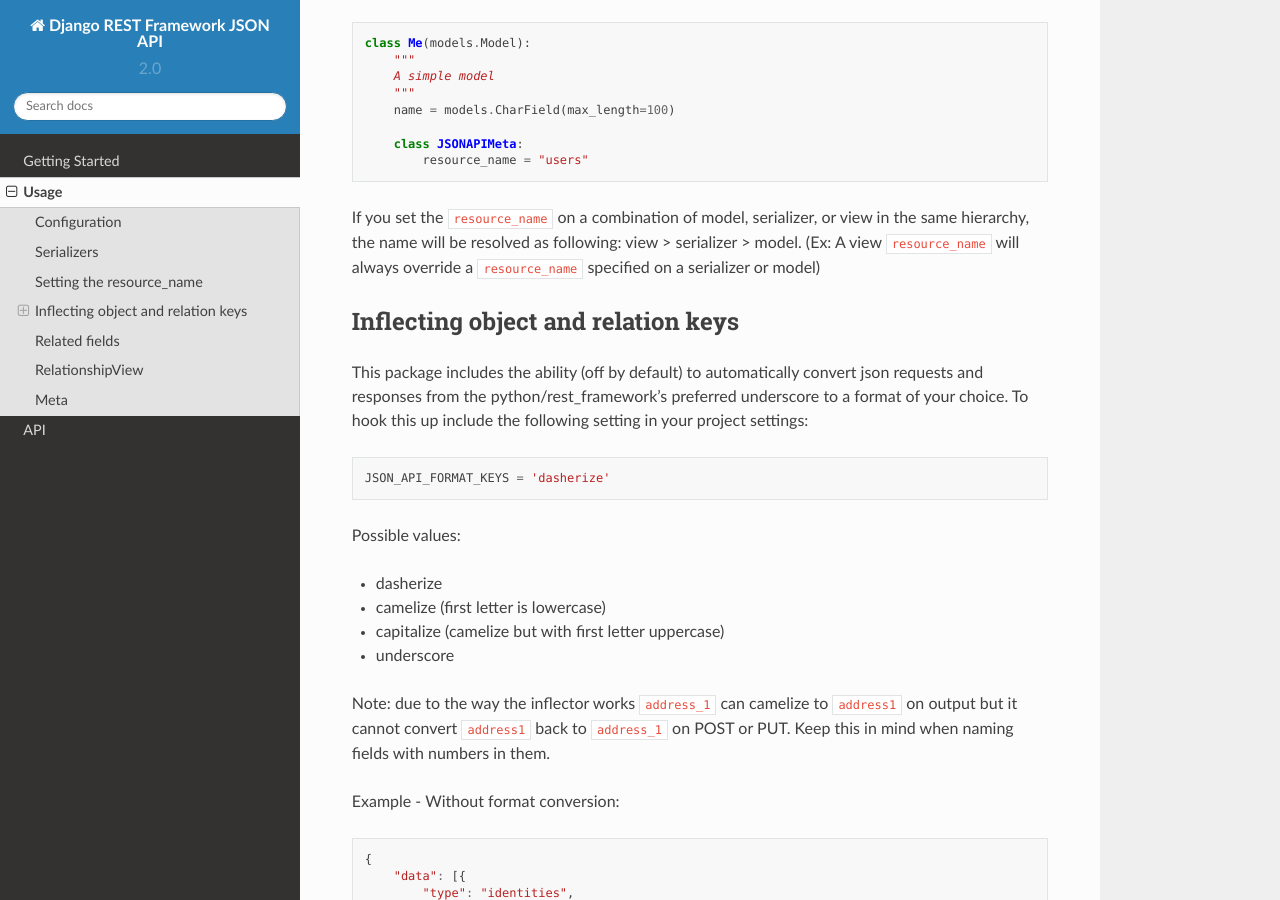
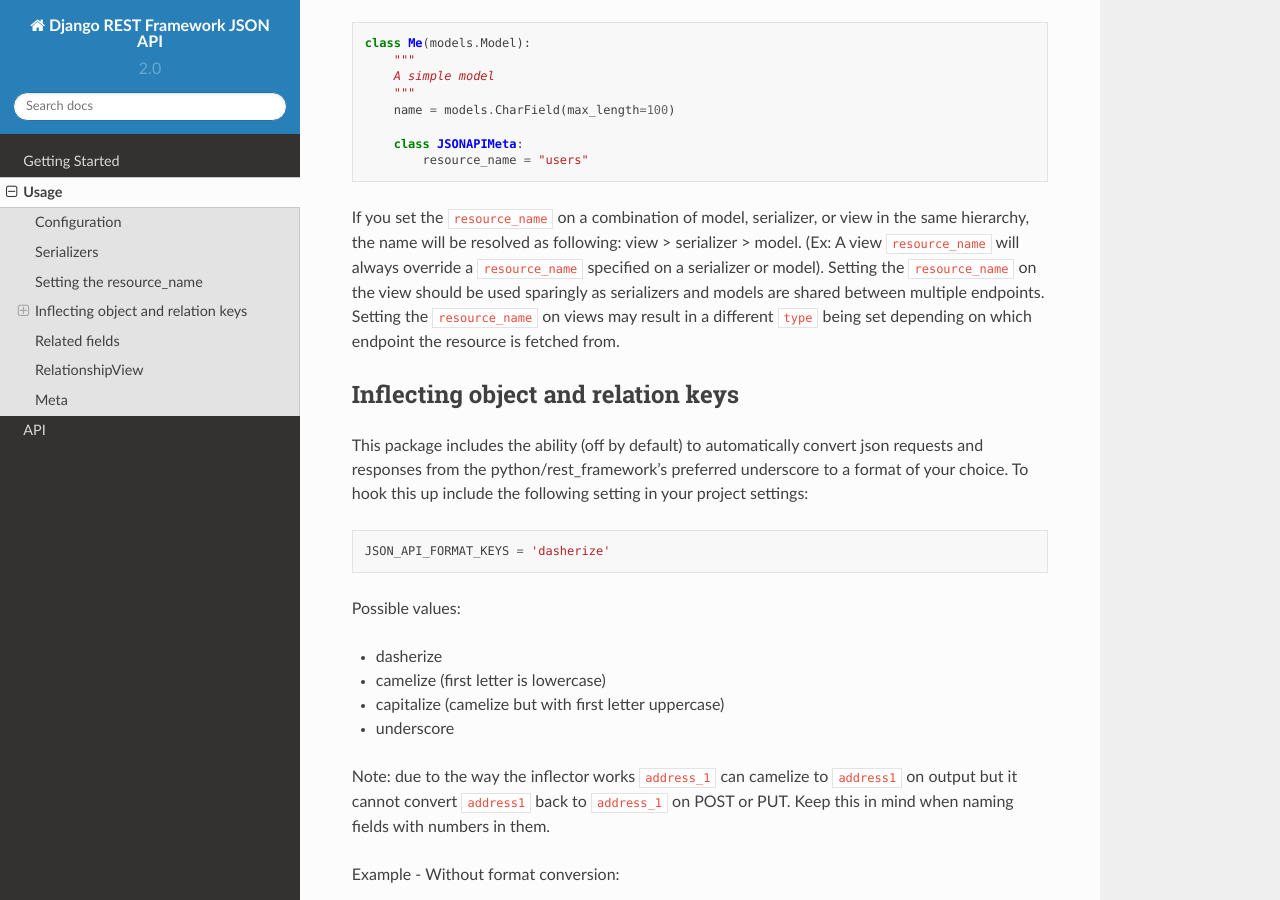
Before and after one commit to django-json-api/django-rest-framework-json-api, a Sphinx documentation site: the page built from docs/usage.md, in a window 1280 px wide and 900 px high, scrolled down 1693 px. Built offline with Sphinx 7.4.7 and the Read the Docs theme 2.0.0, drawn with Linux system fonts in a browser that asks for light colours.

Commit message:
Added a doc note to prefer setting resource_name on serializers or models.
Closes #207

```diff
--- a/docs/usage.md
+++ b/docs/usage.md
@@ -87,7 +87,10 @@
 If you set the `resource_name` on a combination of model, serializer, or view
 in the same hierarchy, the name will be resolved as following: view >
 serializer > model. (Ex: A view `resource_name` will always override a
-`resource_name` specified on a serializer or model)
+`resource_name` specified on a serializer or model). Setting the `resource_name`
+on the view should be used sparingly as serializers and models are shared between
+multiple endpoints. Setting the `resource_name` on views may result in a different
+`type` being set depending on which endpoint the resource is fetched from.
 
 
 ### Inflecting object and relation keys
```
